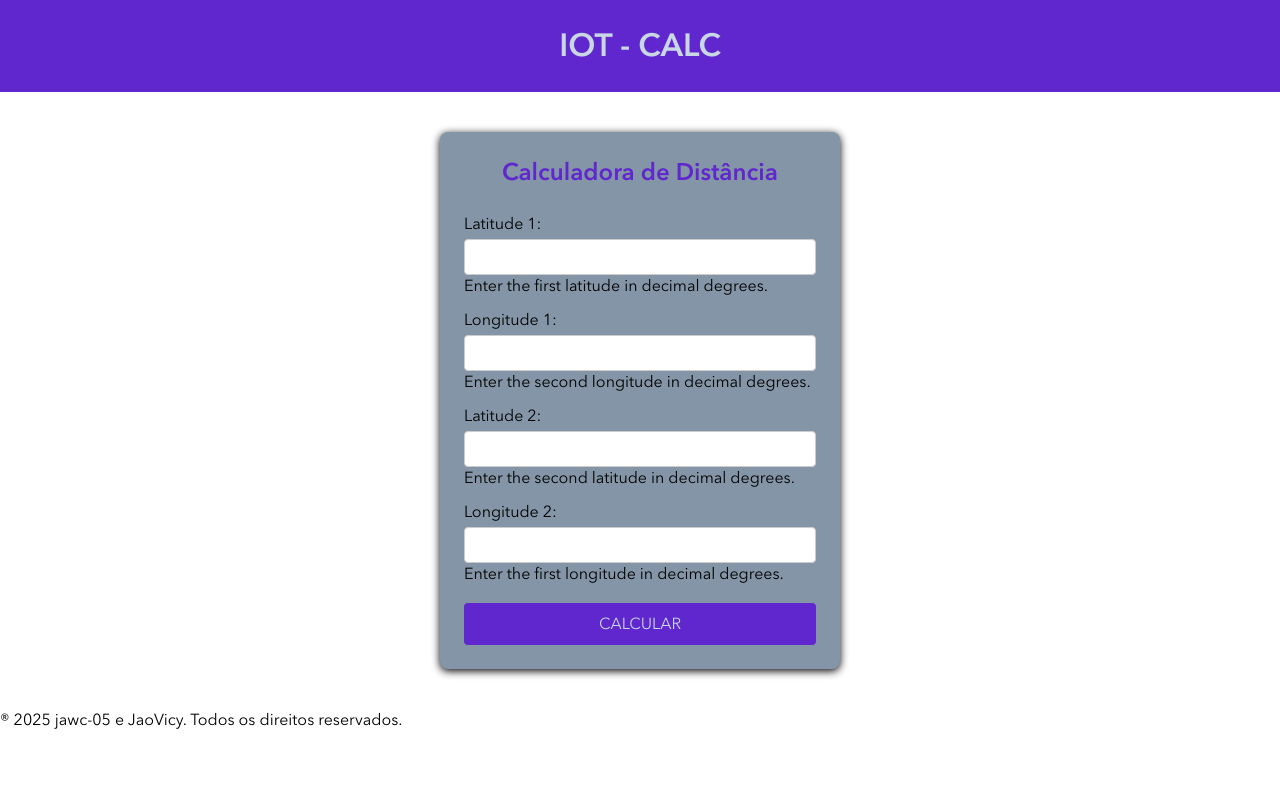
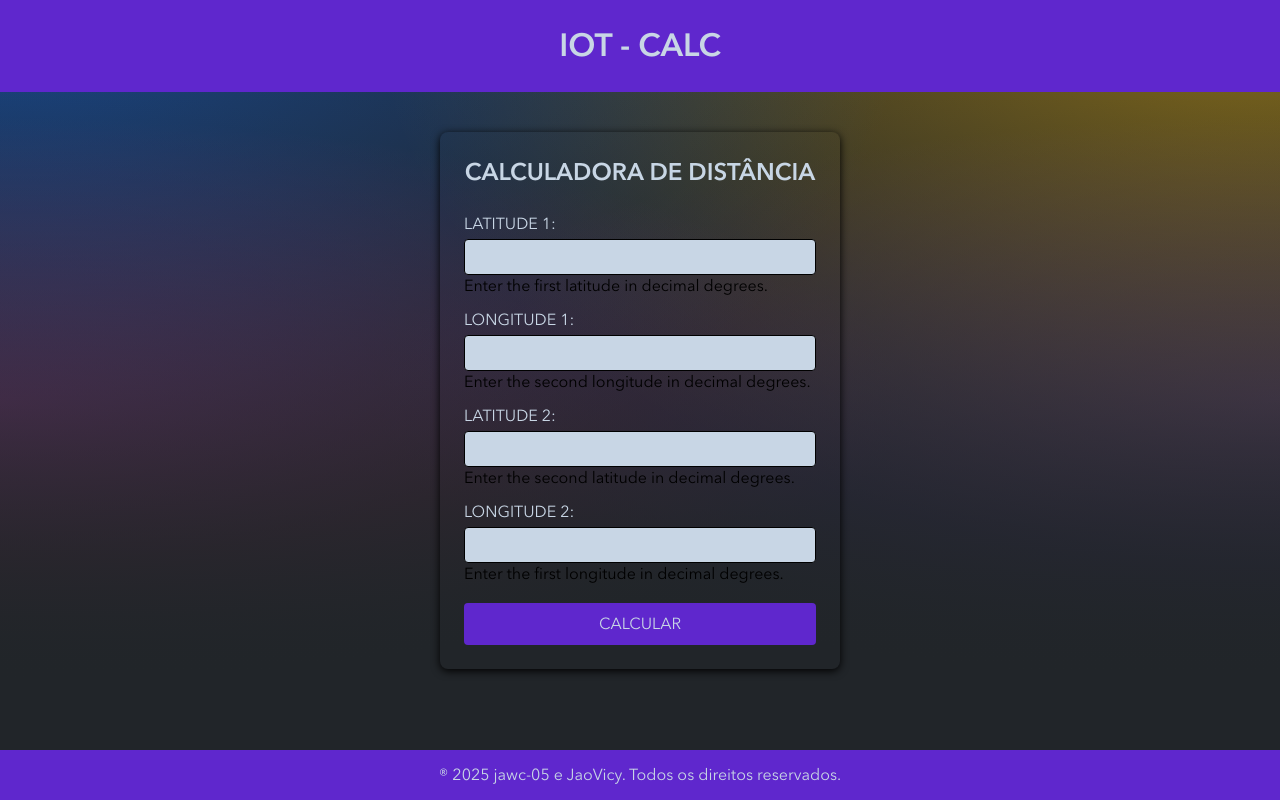
Before and after one commit to JaoVicy/IoT-Calc, a Django app: page / in a window 1280 px wide. Run offline with Django 5.2, Linux system fonts and the light colour scheme.

Commit message:
fix: updated css in setup path

```diff
--- a/setup/static/styles/style.css
+++ b/setup/static/styles/style.css
@@ -13,13 +13,16 @@
 .calc-form__form label {
   display: block;
   margin-top: 12px;
+  text-transform: uppercase;
+  color: #c8d6e5;
 }
 .calc-form__form input {
   width: 100%;
   padding: 8px;
   margin-top: 4px;
-  border: 1px solid #ccc;
+  border: 1px solid #000000;
   border-radius: 4px;
+  background-color: #c8d6e5;
 }
 .calc-form__form button {
   width: 100%;
@@ -38,7 +41,7 @@
   opacity: 0.8;
 }
 .calc-form__container {
-  background-color: #8395a7;
+  background-color: #212529 opacity 0.4;
   max-width: 400px;
   margin: 40px auto;
   padding: 24px;
@@ -47,8 +50,32 @@
 }
 .calc-form__container h2 {
   text-align: center;
-  color: #5f27cd;
+  color: #c8d6e5;
   margin-bottom: 24px;
+  text-transform: uppercase;
+}
+
+.background-color {
+  min-height: 100vh;
+  background-image: linear-gradient(180deg, rgba(33, 37, 41, 0.01) 0%, #212529 85%), radial-gradient(ellipse at top left, rgba(13, 110, 253, 0.5), transparent 50%), radial-gradient(ellipse at top right, rgba(255, 193, 7, 0.5), transparent 50%), radial-gradient(ellipse at center right, rgba(111, 66, 193, 0.5), transparent 50%), radial-gradient(ellipse at center left, rgba(214, 51, 132, 0.5), transparent 50%);
+  background-color: #212529;
+}
+
+.footer__container {
+  max-width: 100%;
+  width: 100%;
+  margin: 0 auto;
+  background-color: #5f27cd;
+  color: #c8d6e5;
+  display: flex;
+  align-items: center;
+  justify-content: center;
+  height: 50px;
+  text-align: center;
+}
+.footer p {
+  margin: 0;
+  color: #c8d6e5;
 }
 
 @font-face {
@@ -68,3 +95,20 @@
   font-family: Avenir, sans-serif;
   list-style: none;
 }
+
+html, body {
+  height: 100%;
+  display: flex;
+  flex-direction: column;
+}
+
+.calc-form,
+.result {
+  flex-grow: 1;
+}
+
+input[type=number]::-webkit-inner-spin-button,
+input[type=number]::-webkit-outer-spin-button {
+  -webkit-appearance: none;
+  margin: 0;
+}
```
Also changed, not shown: static/styles/style.css (+47 -3 lines).
